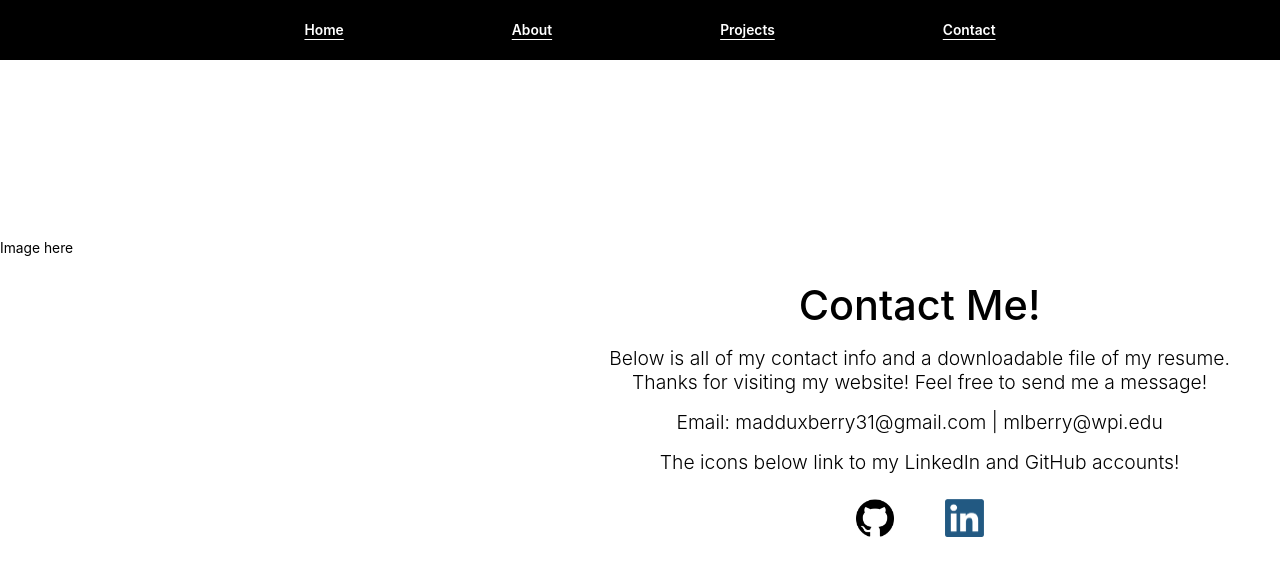
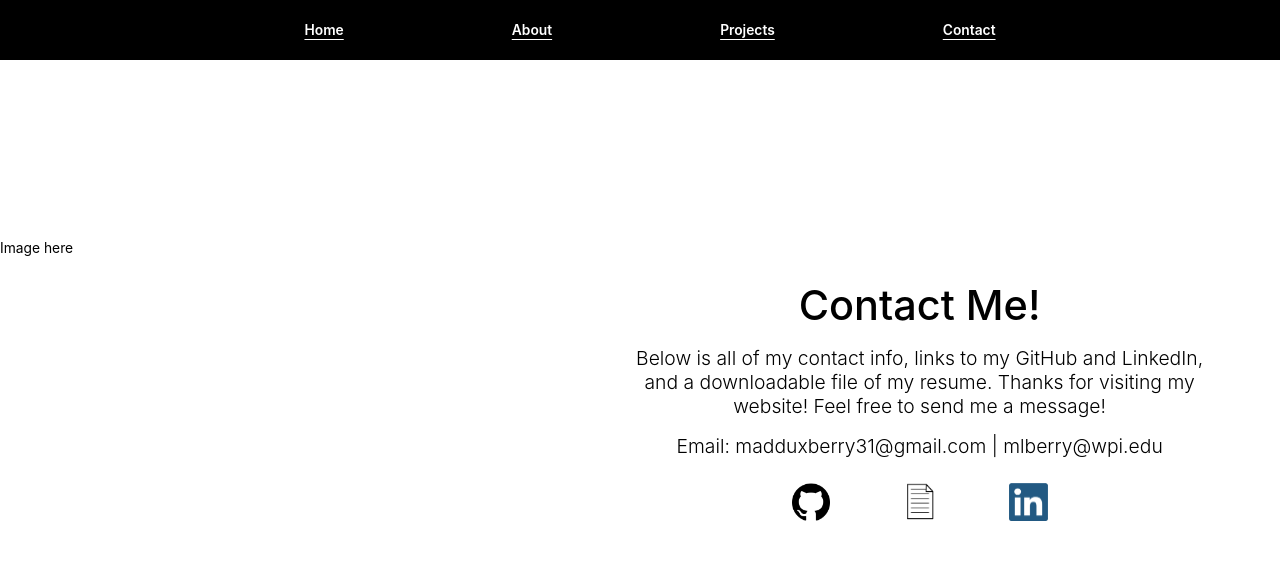
Before and after one commit to MaceTheWindu66/website, a React (Create React App) app: page /contact in a window 1280 px wide. Shown: the top 576 px of the page. Built offline with nearby package versions, Linux system fonts and the light colour scheme.

Commit message:
More updates to project page, added resume download button on contact page

```diff
--- a/src/Contact.css
+++ b/src/Contact.css
@@ -25,6 +25,7 @@ html {
     display: flex;
     flex-direction: column;
     justify-content: center;
+    align-items: center;
     height: 100%;
     width: 55%;
     padding: 40px;
@@ -59,10 +60,10 @@ html {
 
 .image-buttons-box{
     display: flex;
-    width: 100%;
+    width: 40%;
     height: 7vh;
     align-items: center;
     flex-direction: row;
     justify-content: center;
-    gap: 4vw;
+    gap: 2vw;
 }
--- a/src/Contact.tsx
+++ b/src/Contact.tsx
@@ -3,6 +3,7 @@ import './Contact.css';
 import ImageButton from './ImageButton';
 import gitHubLogo from './images/gitHubLogo.png'
 import linkedInLogo from './images/linkedInLogo.png'
+import DownloadableButton from './DownloadableButton';
 
 const Contact = () => {
   return (
@@ -15,15 +16,12 @@ const Contact = () => {
           <div className = "contact-info-header">
             Contact Me!
           </div>
-          <div className = "contact-info-text">
-            Below is all of my contact info and a downloadable file of my resume. Thanks for visiting my website! Feel free
-            to send me a message!
+          <div className = "contact-info-text" style={{width: '90%'}}>
+            Below is all of my contact info, links to my GitHub and LinkedIn, and a downloadable file of my resume.
+            Thanks for visiting my website! Feel free to send me a message!
           </div>
           <div className = "contact-info-text">
             Email: madduxberry31@gmail.com   |   mlberry@wpi.edu
-          </div>
-          <div className = "contact-info-text">
-            The icons below link to my LinkedIn and GitHub accounts!
           </div>
           <div className = "image-buttons-box">
             <ImageButton
@@ -31,6 +29,7 @@ const Contact = () => {
               url = "https://github.com/MaceTheWindu66"
               altText = "GitHub Profile"
               />
+            <DownloadableButton />
             <ImageButton
               imageSrc = {linkedInLogo}
               url = "https://www.linkedin.com/in/maddux-berry-9b94342a1"
--- /dev/null
+++ b/src/DownloadableButton.css
@@ -0,0 +1,16 @@
+
+.download-button {
+    width: .1vw; /* Set the size of the button */
+    height: 3vw;
+    cursor: pointer; /* Makes the image appear clickable */
+    border: none;
+    padding: 0;
+    transition: transform 0.2s ease; /* Smooth transition effect */
+  }
+.download-button:hover {
+    transform: scale(1.1); /* Slightly enlarge on hover */
+  }
+
+  .download-button:active {
+    transform: scale(0.95); /* Slightly shrink on click */
+  }
--- /dev/null
+++ b/src/DownloadableButton.tsx
@@ -0,0 +1,29 @@
+import React from 'react'
+import PaperIcon from './images/PaperIcon.png'
+import './DownloadableButton.css'
+
+const DownloadableButton = () => {
+    const handleDownload = () => {
+      const fileUrl = '/Resume.pdf';
+      const fileName = 'Resume.pdf';
+
+      const link = document.createElement('a');
+      link.href = fileUrl;
+      link.download = fileName;
+      document.body.appendChild(link);
+      link.click();
+      document.body.removeChild(link);
+    };
+
+    return (
+      <img
+        src={PaperIcon}
+        alt="Download Resume"
+        style={{ cursor: 'pointer', objectFit:'contain', height: '100%', width: '50%' }}
+        className = "download-button"
+        onClick={handleDownload}
+      />
+    );
+  };
+
+export default DownloadableButton;
--- a/src/Projects.tsx
+++ b/src/Projects.tsx
@@ -51,8 +51,15 @@ const Projects = () => {
           </div>
         </div>
         <div className = "project-section">
-          <div className = "project-image-content" >
-            Image Here
+          <div className = "project-image-content" style={{paddingRight: '2vw'}}>
+          <iframe
+             width= '70%'
+             height= '75%'
+             src="https://www.youtube.com/embed/TLQI63xV8RQ"
+             frameBorder="0"
+             allow="accelerometer; autoplay; clipboard-write; encrypted-media; gyroscope; picture-in-picture"
+             allowFullScreen
+            ></iframe>
           </div>
           <div className = "project-text-content">
             <div className = "project-header">
```
Also changed, not shown: src/images/PaperIcon.png (added), 29 other files (tests, documents, lock files or other folders).
